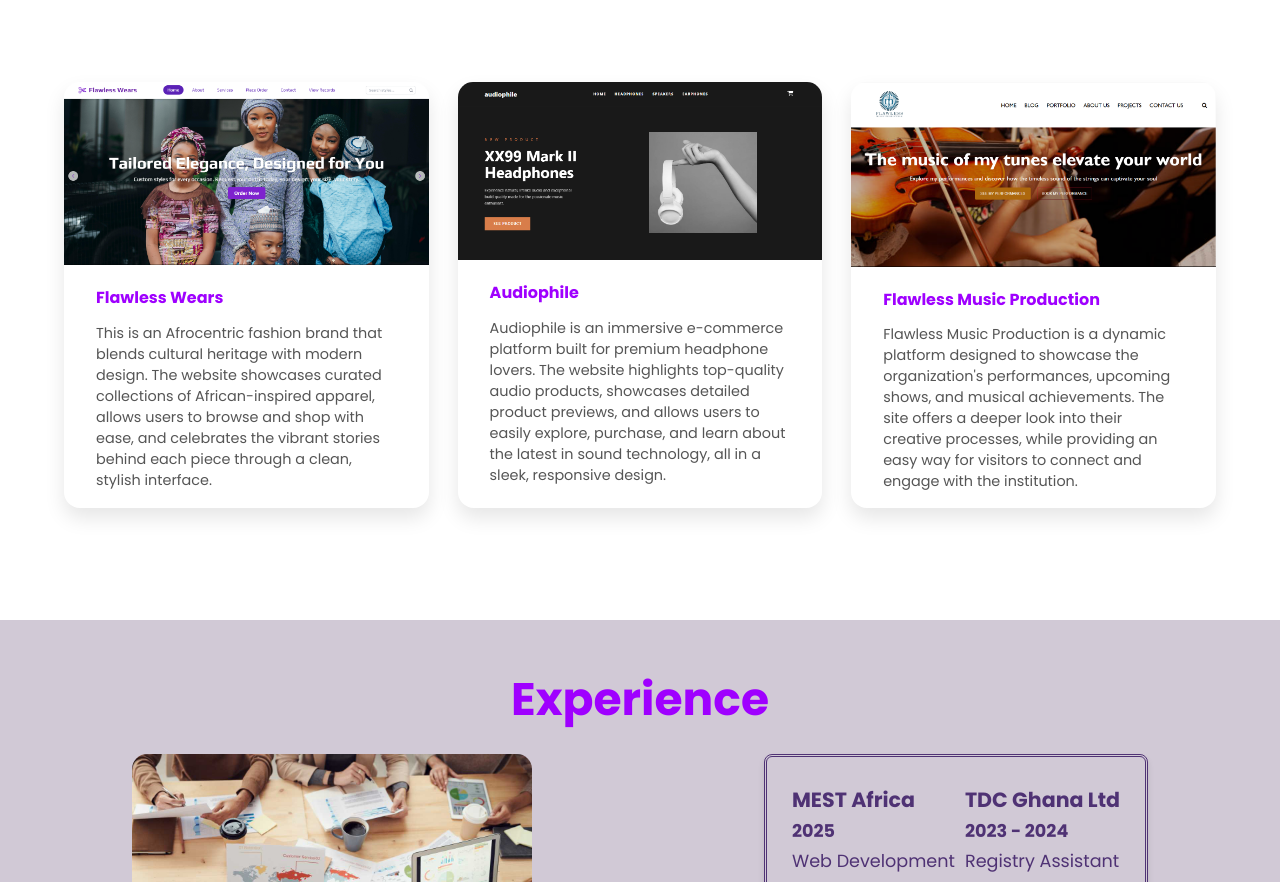
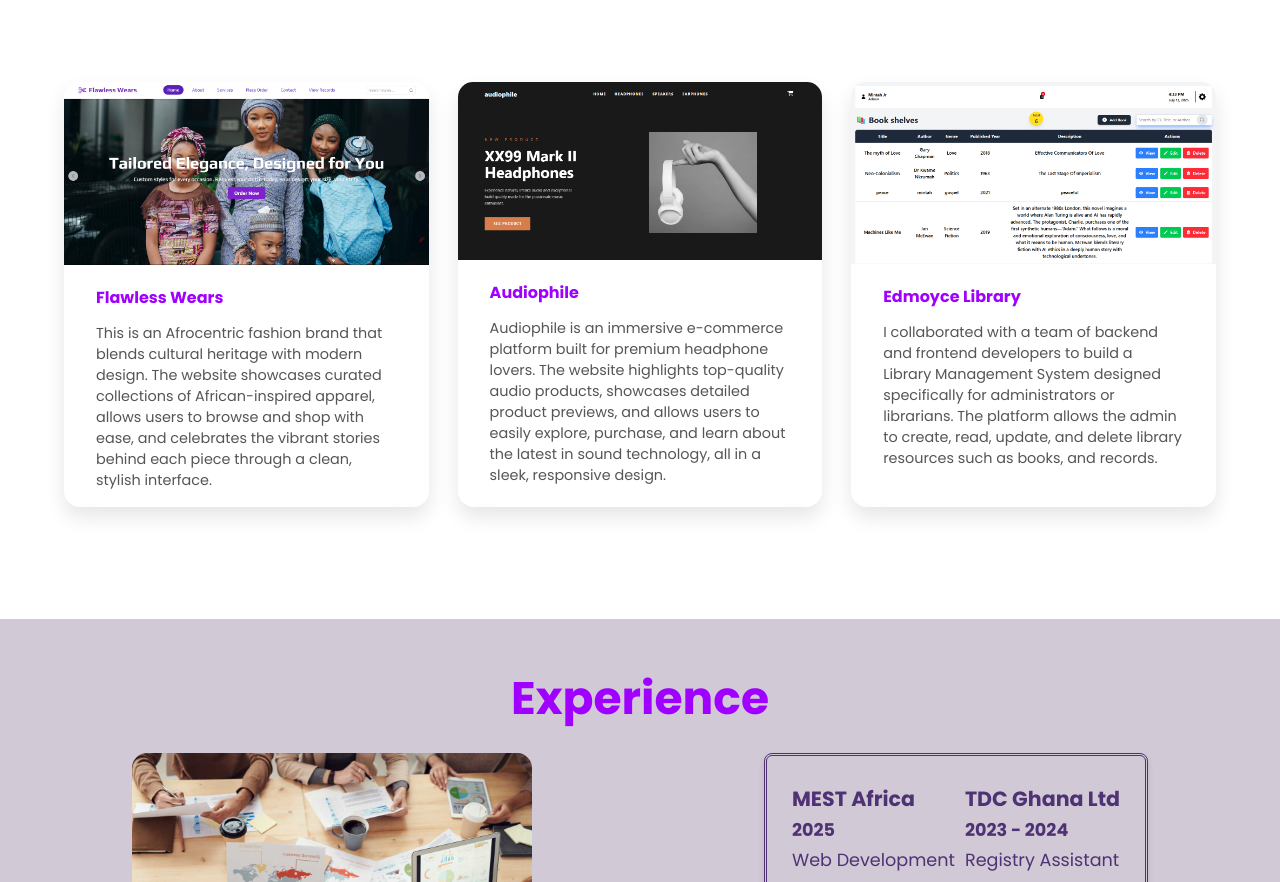
Before and after one commit to Dorcie-dee/my-portfolio, a plain HTML site: page index.html in a window 1280 px wide. Shown: the part 2384-3266 px from the top of the page. Drawn offline with nearby package versions, Linux system fonts and the light colour scheme.

Commit message:
project hover

```diff
--- a/css/styles.css
+++ b/css/styles.css
@@ -7,16 +7,16 @@
   scroll-behavior: smooth;
 }
 
-body.dark-mode{
+body.dark-mode {
   background-color: #121212;
   color: white;
 }
 
-.dark-mode .navbar{
+.dark-mode .navbar {
   background-color: #333;
 }
 
-.dark-mode .hero{
+.dark-mode .hero {
   background-color: #333;
 }
 
@@ -206,7 +206,7 @@
   color: white;
 }
 
-.hero button a{
+.hero button a {
   color: white;
 }
 
@@ -316,14 +316,19 @@
   cursor: pointer;
   transition: 0.3s ease-in-out;
   animation-name: contact;
-    animation: contact 0.5s;
-    animation-direction: alternate;
-    animation-iteration-count: infinite;
+  animation: contact 0.5s;
+  animation-direction: alternate;
+  animation-iteration-count: infinite;
 }
 
-@keyframes contact{
-  from { transform: translate3d(0, 0, 0);}
-  to { transform: translate3d(0, 10px, 20px);}
+@keyframes contact {
+  from {
+    transform: translate3d(0, 0, 0);
+  }
+
+  to {
+    transform: translate3d(0, 10px, 20px);
+  }
 }
 
 
@@ -555,6 +560,10 @@
   color: #555;
 }
 
+.shadow img:hover {
+  box-shadow: 0 10px 20px rgba(0, 0, 0, 0.3);
+}
+
 
 
 .cta {
@@ -589,7 +598,7 @@
 }
 
 .form h3 {
-  font-size:35px;
+  font-size: 35px;
   margin-bottom: .5rem;
 }
 
@@ -657,7 +666,7 @@
   font-size: 1.3rem;
 }
 
-.footer-socials{
+.footer-socials {
   padding-left: 1rem;
 }
 
--- a/index.html
+++ b/index.html
@@ -203,7 +203,7 @@
             <p>Here are some of my works which showcase my skills, competence and experience</p>
         </div>
         <div class="project-container">
-            <div class="project-all">
+            <div class="project-all shadow">
                 <div class="project-photos">
                     <a href="https://flawless-wears.netlify.app/" target="_blank">
                         <img src="./img/flawless-wears.png" alt="landing page of Flawless Wears" width="100%">
@@ -216,7 +216,7 @@
                 </p>
             </div>
 
-            <div class="project-all">
+            <div class="project-all shadow">
                 <div class="project-photos">
                     <a href="https://tmp-ecommerce.netlify.app/" target="_blank">
                         <img src="./img/audiophile.png" alt="landing page of Audiophile" width="100%">
@@ -229,14 +229,16 @@
                     design.</p>
             </div>
 
-            <div class="project-all">
+            <div class="project-all shadow">
                 <div class="project-photos">
-                    <img src="./img/Orchestra.png" alt="landing page of FMP" width="100%">
+                    <a href="https://library-management-app-eosin.vercel.app/">
+                        <img src="./img/library.png" alt="landing page of the library management app" width="100%">
+                    </a>
                 </div>
-                <h4>Flawless Music Production</h4>
-                <p>Flawless Music Production is a dynamic platform designed to showcase the organization's performances,
-                    upcoming shows, and musical achievements. The site offers a deeper look into their creative
-                    processes, while providing an easy way for visitors to connect and engage with the institution.
+                <h4>Edmoyce Library</h4>
+                <p>I collaborated with a team of backend and frontend developers to build a Library Management System
+                    designed specifically for administrators or librarians. The platform allows the admin to create,
+                    read, update, and delete library resources such as books, and records.
                 </p>
             </div>
 
```
Also changed, not shown: img/library.png (added), 1 other file.
